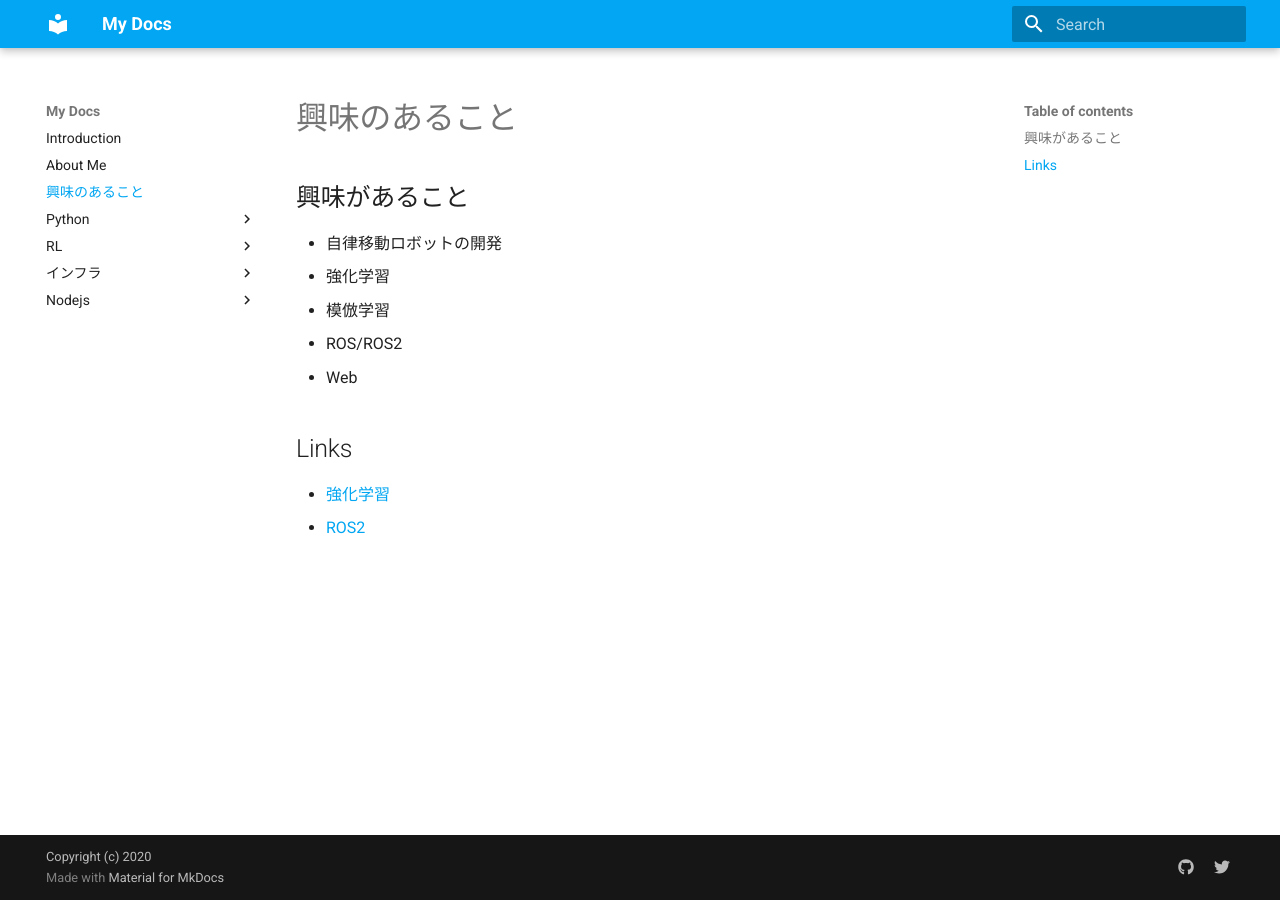
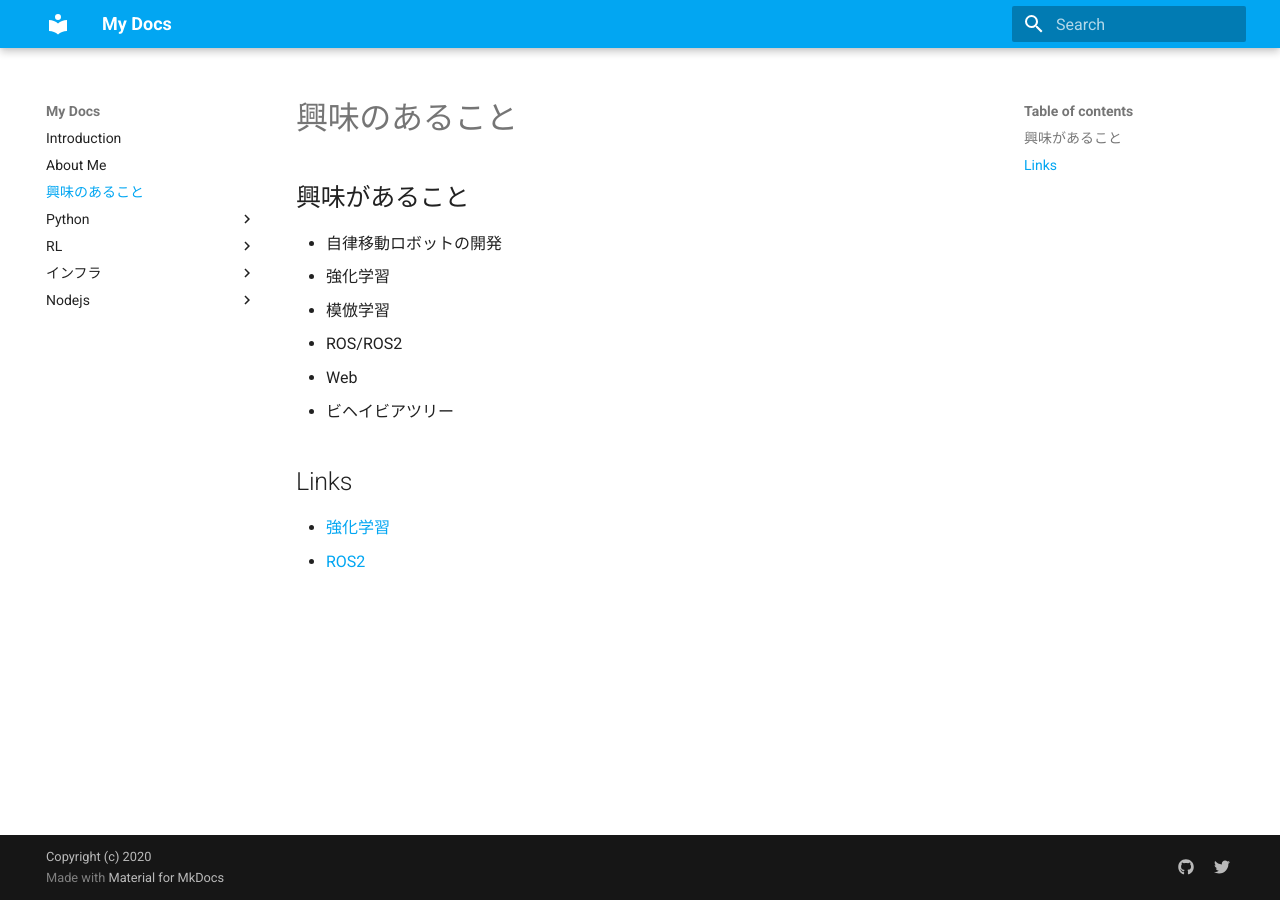
Before and after one commit to nakano16180/myHobby, an MkDocs documentation site: the page built from docs/interest.md, in a window 1280 px wide. Built offline with MkDocs 1.6.1 and Material for MkDocs 9.7.7, drawn with Linux system fonts in a browser that asks for light colours.

Commit message:
update interest

```diff
--- a/docs/interest.md
+++ b/docs/interest.md
@@ -4,7 +4,7 @@
   - 模倣学習
 - ROS/ROS2
 - Web
-
+- ビヘイビアツリー
 
 ## Links
 - [強化学習](https://pira-nino.hatenablog.com/entry/reinforcement_learning_docs)
```
